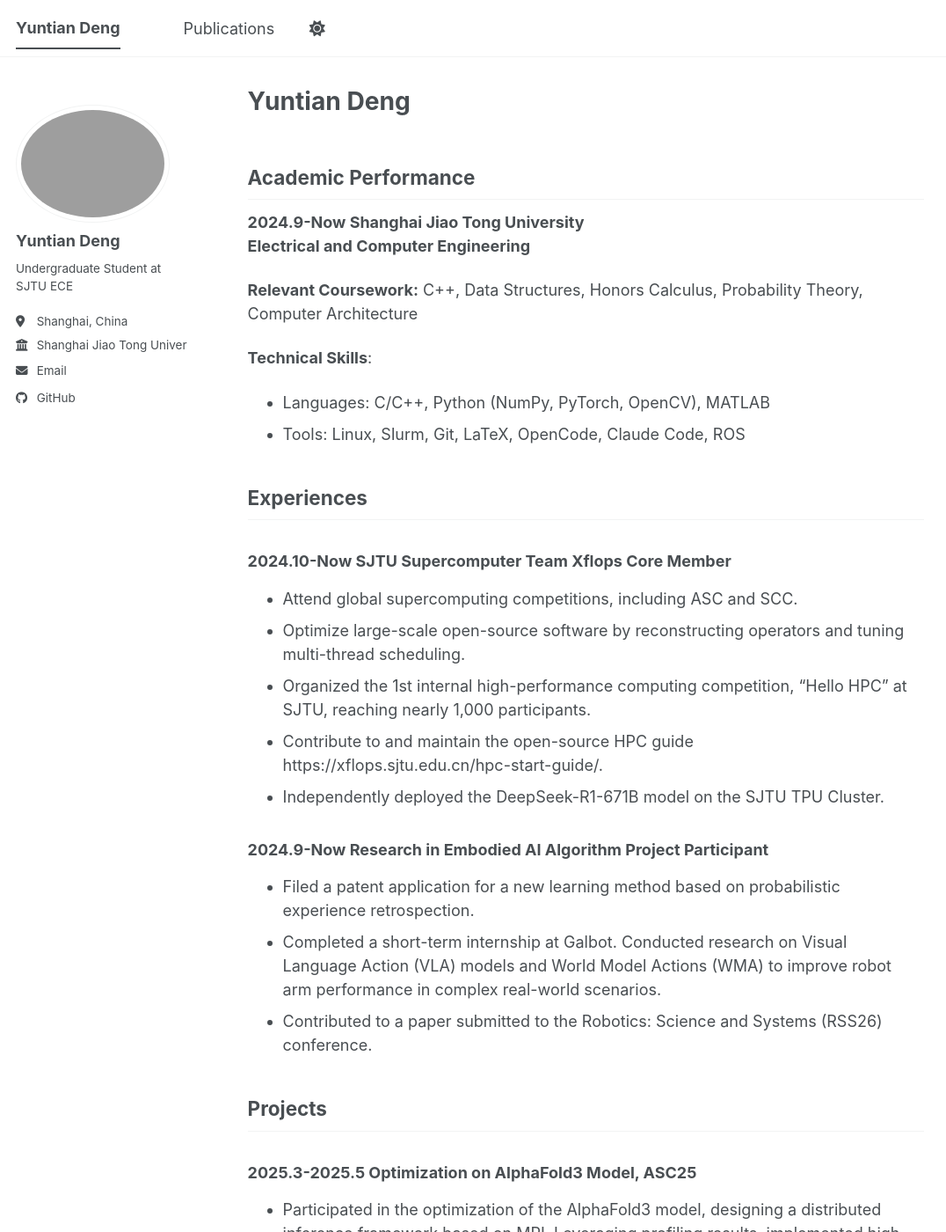
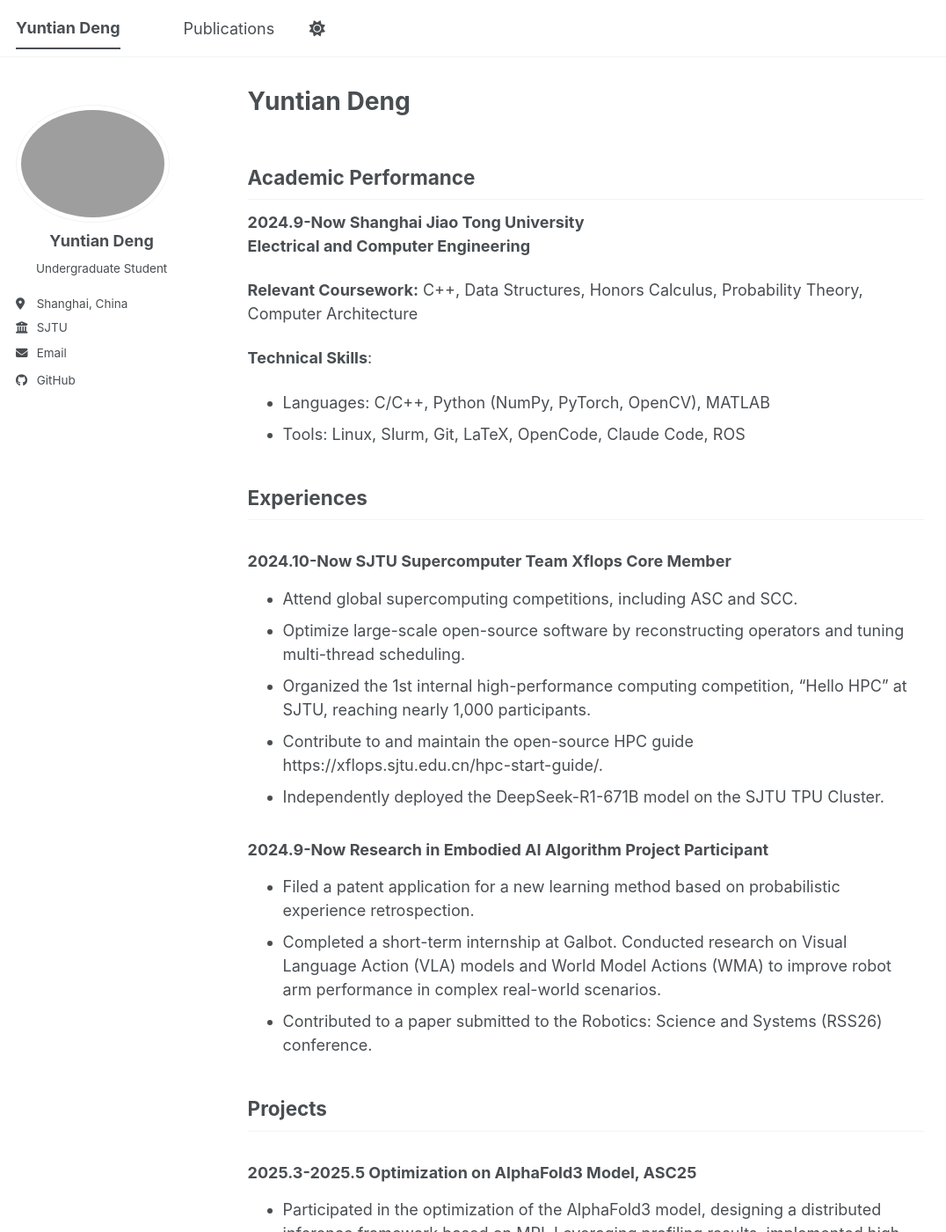
Before and after one commit to michaeldyt/michaeldyt.github.io, a Jekyll site: the page built from _pages/about.md, in a window 1280 px wide and 1400 px high. Shown: the whole window at 88% size, without its empty margins (0-1076 px from the left). Built offline with Jekyll 4.4.1, drawn with Linux system fonts in a browser that asks for light colours; a script bundle is joined from its source files by our own code; library files that are not in the unit come from our copies.

Commit message:
fix: update info

```diff
--- a/_config.yml
+++ b/_config.yml
@@ -26,9 +26,9 @@ author:
   avatar           : "profile.png"
   name             : "Yuntian Deng"
   pronouns         : # example: "she/her"
-  bio              : "Undergraduate Student at SJTU ECE"
+  bio              : "Undergraduate Student"
   location         : "Shanghai, China"
-  employer         : "Shanghai Jiao Tong University"
+  employer         : "SJTU"
   uri              : # URL
   email            : "michaeldengji@sjtu.edu.cn"
 
--- a/_sass/layout/_sidebar.scss
+++ b/_sass/layout/_sidebar.scss
@@ -167,6 +167,7 @@
 .author__content {
   display: table-cell;
   vertical-align: top;
+  text-align: center;
   padding-left: 15px;
   padding-right: 25px;
   line-height: 1;
```
